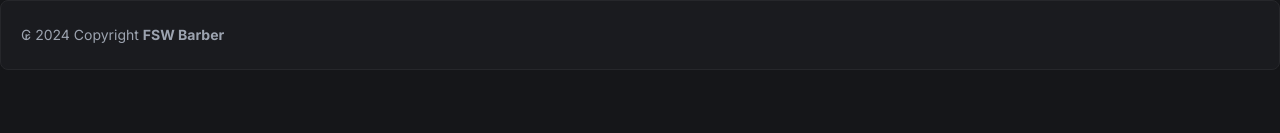
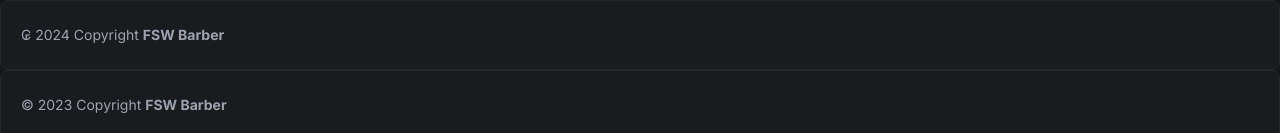
Before and after one commit to keyllerenan/fsw-barber, a Next.js app: page / in a window 1280 px wide. Shown: the part 936-1069 px from the top of the page. Before the commit the page ends 1006 px from the top, so only its background shows below. Built offline with nearby package versions, Linux system fonts and the light colour scheme; no server answers; the database is empty.

Commit message:
feat: add sign in with google

```diff
--- /dev/null
+++ b/app/_components/footer.tsx
@@ -0,0 +1,17 @@
+import { Card, CardContent } from "./ui/card"
+
+const Footer = () => {
+  return (
+    <footer>
+      <Card>
+        <CardContent className="px-5 py-6">
+          <p className="text-sm text-gray-400">
+            © 2023 Copyright <span className="font-bold">FSW Barber</span>
+          </p>
+        </CardContent>
+      </Card>
+    </footer>
+  )
+}
+
+export default Footer
--- /dev/null
+++ b/app/_providers/auth.tsx
@@ -0,0 +1,10 @@
+"use client"
+
+import { SessionProvider } from "next-auth/react"
+import { ReactNode } from "react"
+
+const AuthProvider = ({ children }: { children: ReactNode }) => {
+  return <SessionProvider>{children}</SessionProvider>
+}
+
+export default AuthProvider
--- a/app/layout.tsx
+++ b/app/layout.tsx
@@ -1,22 +1,33 @@
-import type { Metadata } from "next";
-import { Inter } from "next/font/google";
-import "./globals.css";
+import type { Metadata } from "next"
+import { Inter } from "next/font/google"
+import "./globals.css"
+import { Toaster } from "sonner"
+import Footer from "./_components/footer"
+import AuthProvider from "./_providers/auth"
 
-const inter = Inter({ subsets: ["latin"] });
+const inter = Inter({ subsets: ["latin"] })
 
 export const metadata: Metadata = {
   title: "Create Next App",
   description: "Generated by create next app",
-};
+}
 
 export default function RootLayout({
   children,
 }: Readonly<{
-  children: React.ReactNode;
+  children: React.ReactNode
 }>) {
   return (
     <html lang="en" className="dark">
-      <body className={inter.className}>{children}</body>
+      <body className={inter.className}>
+        <AuthProvider>
+          <div className="flex h-full flex-col">
+            <div className="flex-1">{children}</div>
+            <Footer />
+          </div>
+        </AuthProvider>
+        <Toaster />
+      </body>
     </html>
-  );
+  )
 }
```
